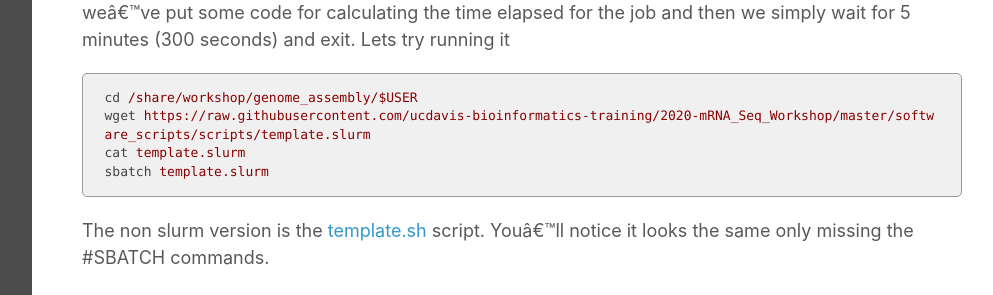
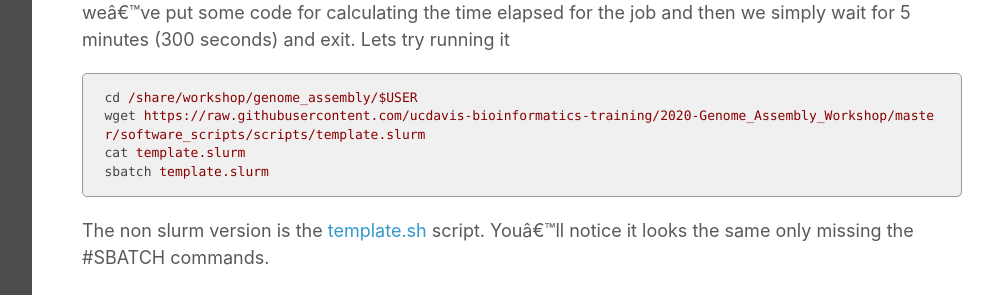
Before and after one commit to ucdavis-bioinformatics-training/2020-Genome_Assembly_Workshop, a Jekyll site: the page built from prerequisites/cli/cluster.md, in a window 1280 px wide. Shown: the part 3157-3452 px from the top of the page, without its empty margins (268-1261 px from the left). Built offline with Jekyll 4.4.1, drawn with Linux system fonts in a browser that asks for light colours; our own code applies the rules of GitHub Pages for plain Markdown files; some of the changed lines change nothing that is shown.

Commit message:
update cluster

```diff
--- a/prerequisites/cli/cluster.md
+++ b/prerequisites/cli/cluster.md
@@ -80,7 +80,7 @@
 
 
     cd /share/workshop/genome_assembly/$USER
-    wget https://raw.githubusercontent.com/ucdavis-bioinformatics-training/2020-mRNA_Seq_Workshop/master/software_scripts/scripts/template.slurm
+    wget https://raw.githubusercontent.com/ucdavis-bioinformatics-training/2020-Genome_Assembly_Workshop/master/software_scripts/scripts/template.slurm
     cat template.slurm
     sbatch template.slurm
 
```
